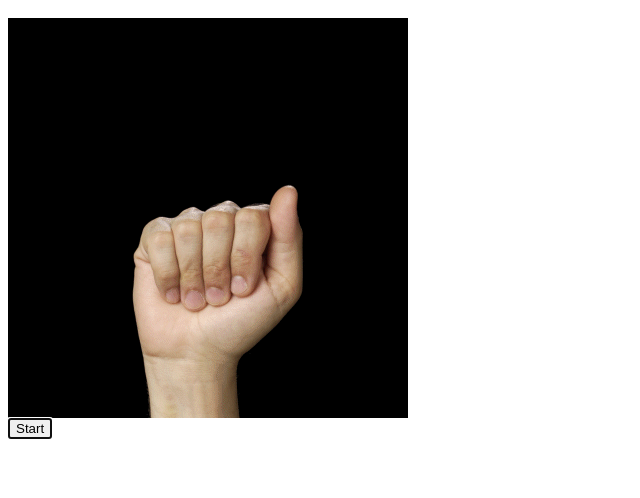
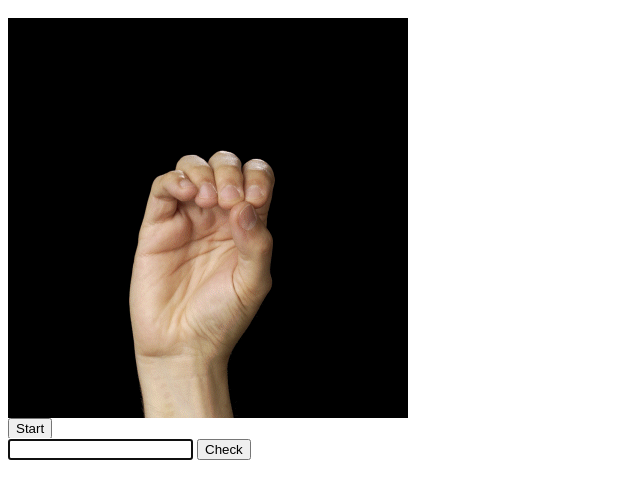
Before and after one commit to martiansnoop/fingerspelling, a plain HTML site: page index.html in a window 1280 px wide. Both pictures are taken after a click on the button "Start". Shown: the part 48-546 px from the top of the page, without its empty margins (0-640 px from the left). Drawn offline with Linux system fonts and the light colour scheme.

Commit message:
Allow user to guess what the word was

```diff
--- a/fingerspelling.js
+++ b/fingerspelling.js
@@ -7,16 +7,30 @@
 //
 
 const words = ["foo", "bar", "baz"];
-const intervalMillis = 2000;
+let intervalMillis = 1000;
+let currentWord = getRandomWord(words);
 
 const imagesByLetter = getImagesByLetter();
 const startButton = document.getElementById("start-button");
+const guessInput = document.getElementById("guess-input");
+const checkButton = document.getElementById("check-button");
+const guessForm = document.getElementById("guess-form");
+
 startButton.focus();
-
 startButton.addEventListener("click", function(event) {
-    displayWord();
+    displayWord(currentWord);
 });
 
+guessForm.addEventListener("submit", function(event) {
+    event.preventDefault();
+    const guess = guessInput.value;
+    if (guess === currentWord) {
+        console.log("Success!");
+    } else {
+        console.log("Try again.");
+        // move focus to a nextWord button.
+    }
+});
 
 function getImagesByLetter() {
     const letters = "abcdefghijklmnopqrstuvwxyz".split("");
@@ -30,8 +44,7 @@ function getImagesByLetter() {
     return imagesByLetter;
 }
 
-function displayWord() {
-    const word = getRandomWord(words);
+function displayWord(word) {
     const letters = word.split("");
     const wrapper = document.getElementById("image-wrapper");
     displayLetter(0);
@@ -43,9 +56,15 @@ function displayWord() {
             wrapper.removeChild(wrapper.children[0]);
         }
         wrapper.appendChild(newImg);
+        // TODO in between removing the old image and inserting the new one,
+        // display something else so you can distinguish double letters.
         if (index < word.length - 1) {
             setTimeout(() => displayLetter(index+1), intervalMillis);
+        } else {
+            // The complete word has been displayed, so move focus to the guess input
+            guessInput.focus();
         }
+
     }
 }
 
--- a/index.html
+++ b/index.html
@@ -14,6 +14,11 @@
         <h1>This is a header</h1>
         <div id="image-wrapper"></div>
         <button id="start-button">Start</button>
+        <!-- TODO consider the language used for the ids and names here. -->
+        <form id="guess-form" name="guess-form">
+            <input id="guess-input" name="guess" type="text" autocomplete="off" />
+            <button id="check-button" name="check" type="submit">Check</button>
+        </form>
 
         <script type="text/javascript" src="fingerspelling.js"></script>
         <script type="text/javascript">
```
